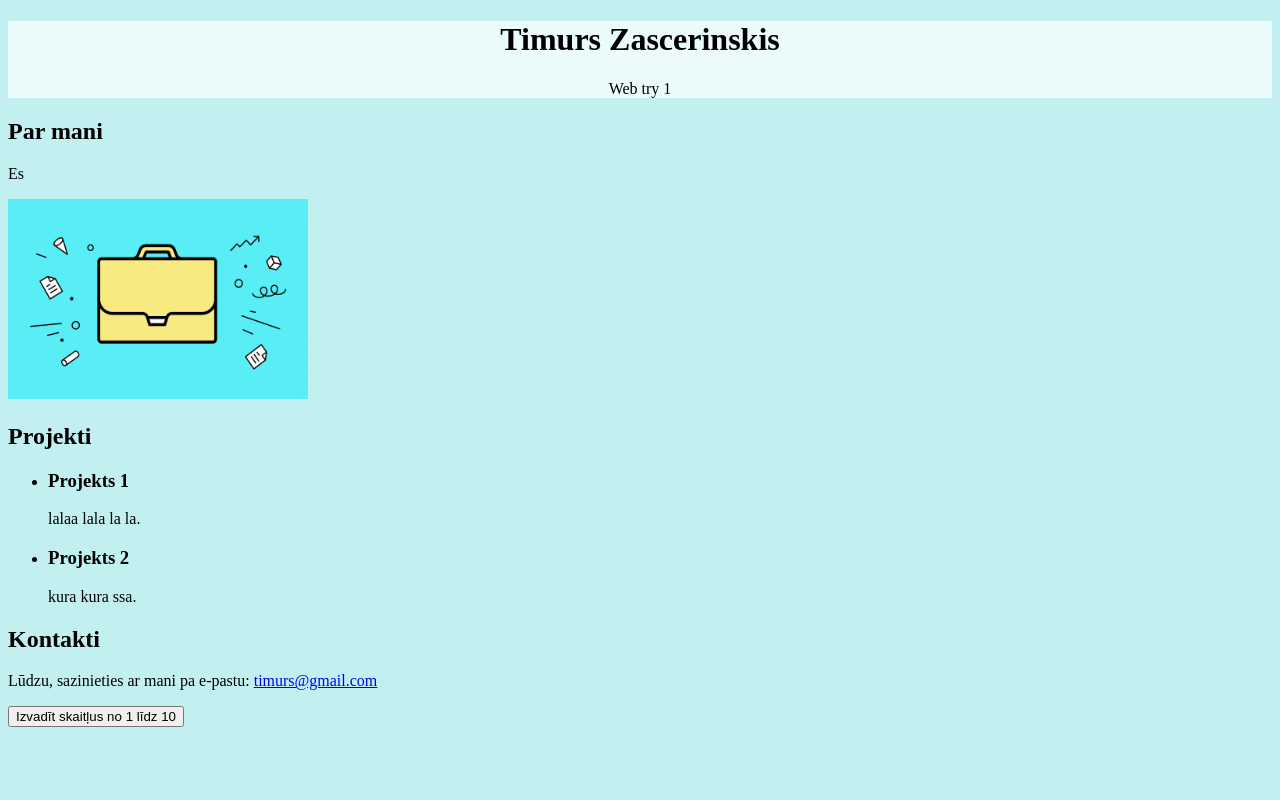
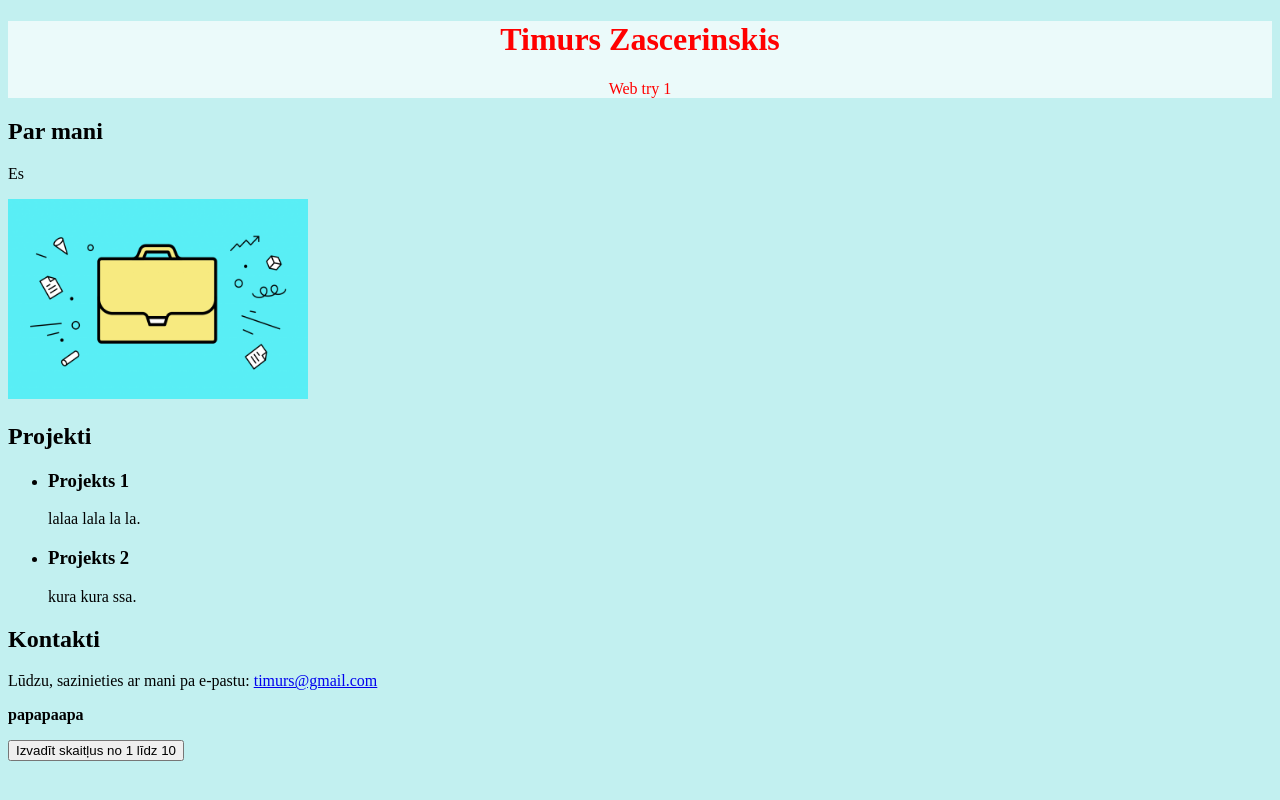
Before and after one commit to TimursZascerinskis/html-css-js, a plain HTML site: page index.html in a window 1280 px wide. Drawn offline with Linux system fonts and the light colour scheme.

Commit message:
div func2

```diff
--- a/index.html
+++ b/index.html
@@ -9,10 +9,13 @@
 </head>
 
 <body>
-    <header>
-        <h1>Timurs Zascerinskis</h1>
-        <p>Web try 1</p>
-    </header>
+    <div class="the-heading">
+        <header>
+            <h1>Timurs Zascerinskis</h1>
+            <p>Web try 1</p>
+        </header>
+    </div>
+
 
     <section id="about">
         <h2>Par mani</h2>
@@ -39,6 +42,11 @@
         <p>Lūdzu, sazinieties ar mani pa e-pastu: <a href="mailto:timurs@gmail.com">timurs@gmail.com</a></p>
     </section>
 
+    <div class="bold-text">
+        <p>papapaapa</p>
+
+    </div>
+
     <!-- Poga, kuru nospiežot, izvadīs skaitļus -->
     <button id="showNumbers">Izvadīt skaitļus no 1 līdz 10</button>
 
--- a/styles.css
+++ b/styles.css
@@ -13,3 +13,9 @@ form{
   border-radius: 10px;
   box-shadow: 0 9px 20px rgba(0, 0, 0, 0.1);
 }
+.bold-text{
+  font-weight:bold;
+}
+.the-heading{
+  color: red
+}
```
